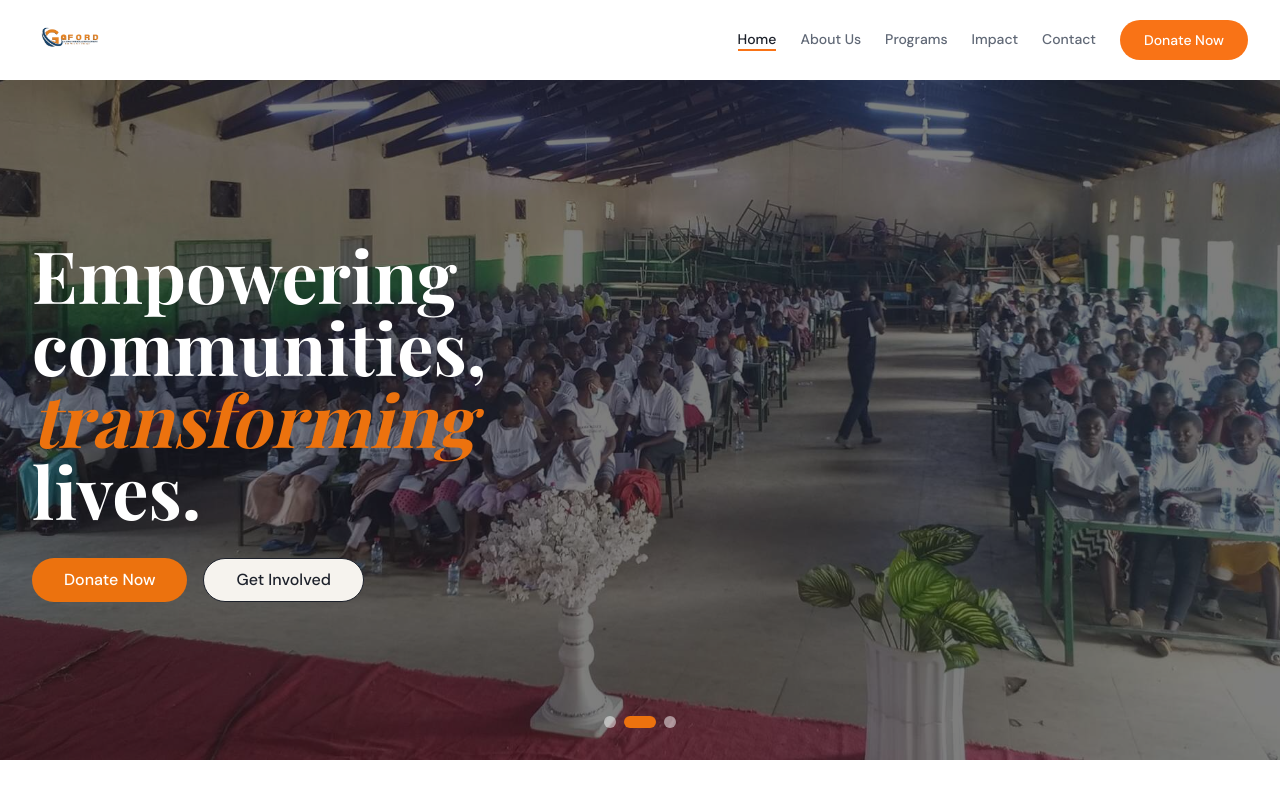
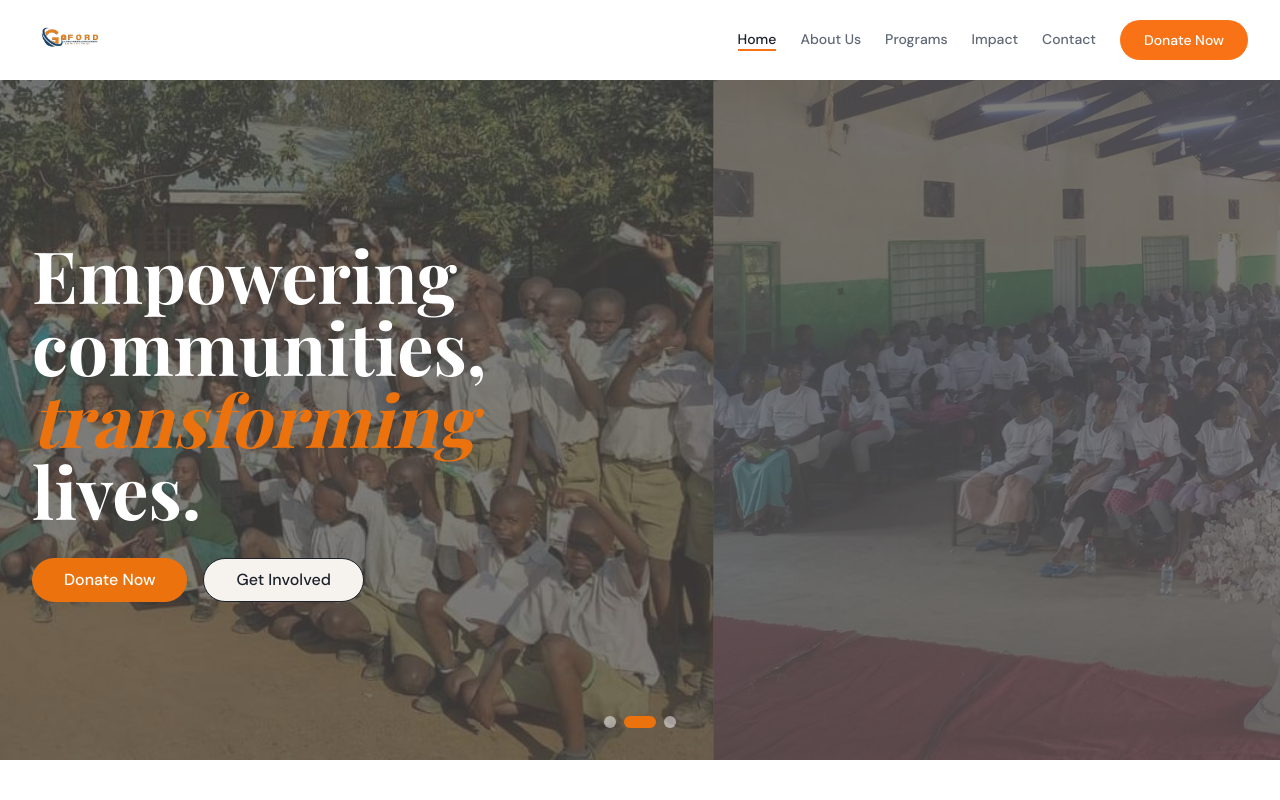
Before and after one commit to JosephOkumu/Gaford, a React (Vite) app in the folder frontend/: page / in a window 1280 px wide. Shown: the top 800 px of the page. Built offline with nearby package versions, Linux system fonts and the light colour scheme; the HTML template or start-up script is replaced by a standard one; a web font is replaced by a local one.

Commit message:
chore: modify hero section sliding speed

```diff
--- a/frontend/src/components/HeroSection.tsx
+++ b/frontend/src/components/HeroSection.tsx
@@ -34,8 +34,8 @@ const HeroSection = () => {
             animate={{ x: 0, opacity: 1 }}
             exit={{ x: "-100%", opacity: 0 }}
             transition={{
-              x: { type: "spring", stiffness: 300, damping: 30 },
-              opacity: { duration: 0.8 }
+              duration: 1.2,
+              ease: "easeInOut"
             }}
             className="absolute inset-0 bg-cover bg-center"
             style={{
```
